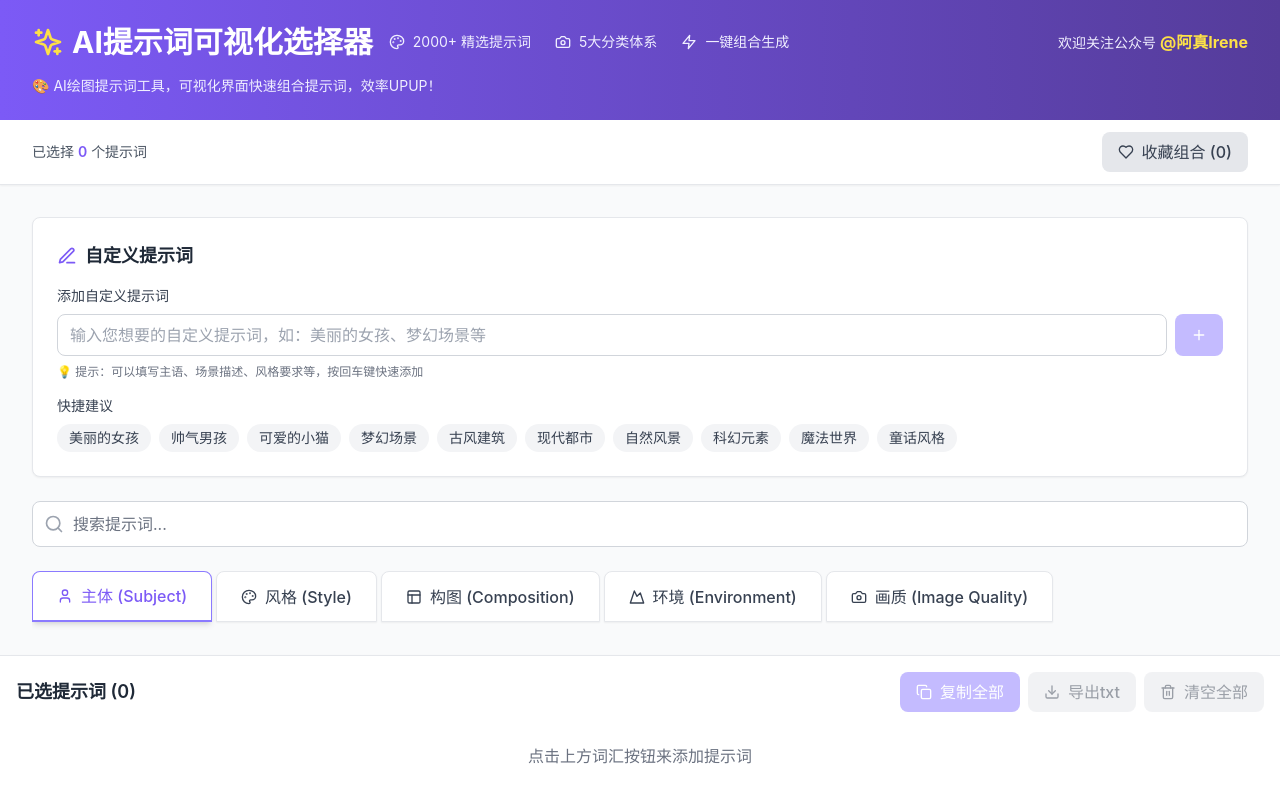
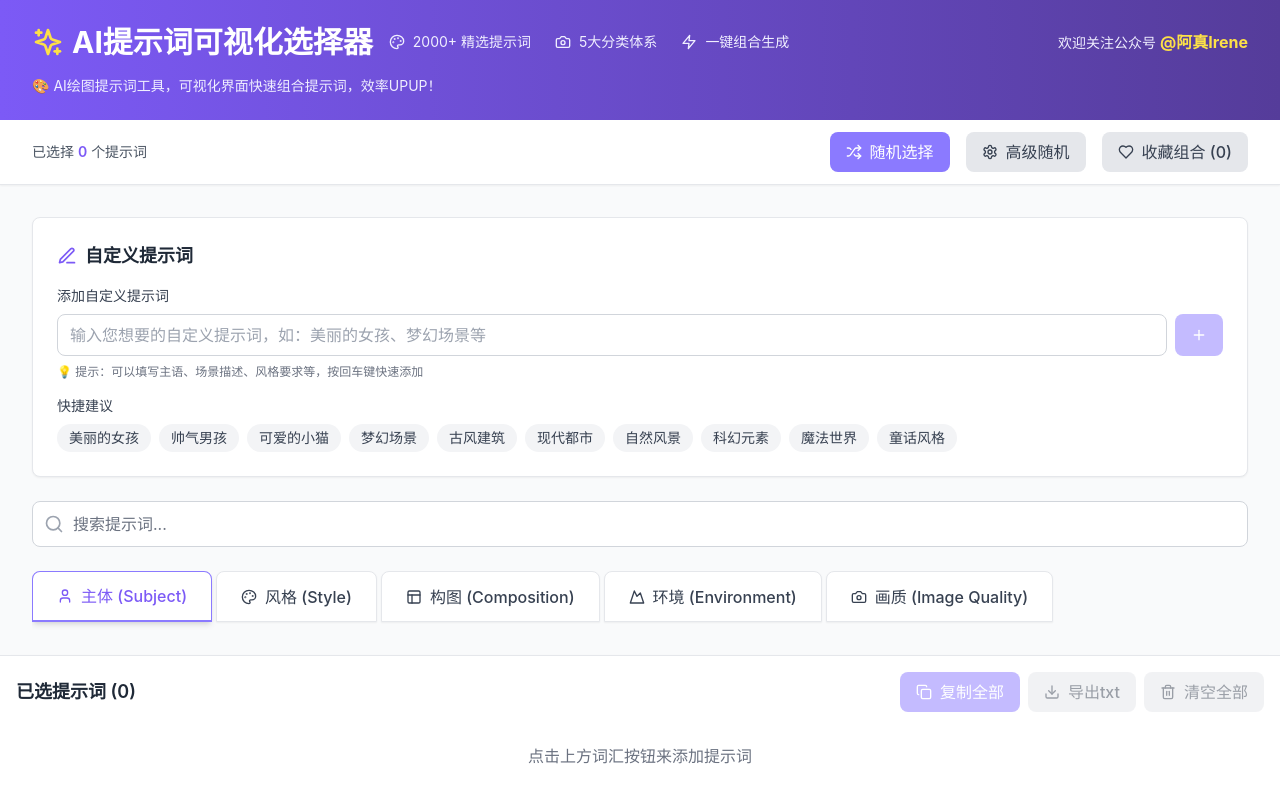
Before and after one commit to irenerachel/BeautyPrompt, a React (Vite) app: page / in a window 1280 px wide. Shown: the top 798 px of the page. Built offline with nearby package versions, Linux system fonts and the light colour scheme.

Commit message:
fix: 恢复完整功能 - 网站应该可以正常访问
- 恢复RandomPromptSelector组件的导入和使用
- 恢复handleRandomSelect函数
- 网站现在应该可以正常加载和显示
- 包含完整的随机选择功能

```diff
--- a/src/App.tsx
+++ b/src/App.tsx
@@ -10,7 +10,7 @@ import FavoritesManager from './components/FavoritesManager';
 import Header from './components/Header';
 import QuickGuide from './components/QuickGuide';
 import CustomPromptInput from './components/CustomPromptInput';
-// import RandomPromptSelector from './components/RandomPromptSelector';
+import RandomPromptSelector from './components/RandomPromptSelector';
 
 const App: React.FC = () => {
   const [activeCategoryIndex, setActiveCategoryIndex] = useLocalStorage('activeCategoryIndex', 0);
@@ -85,23 +85,23 @@ const App: React.FC = () => {
     setCustomPrompts(prompts);
   };
 
-  // const handleRandomSelect = (phrases: string[]) => {
-  //   // 分离自定义提示词和预设提示词
-  //   const allPresetPhrases = new Set<string>();
-  //   promptData.categories.forEach(category => {
-  //     category.subCategories.forEach(subCategory => {
-  //       subCategory.phrases.forEach(phrase => {
-  //         allPresetPhrases.add(phrase);
-  //       });
-  //     });
-  //   });
+  const handleRandomSelect = (phrases: string[]) => {
+    // 分离自定义提示词和预设提示词
+    const allPresetPhrases = new Set<string>();
+    promptData.categories.forEach(category => {
+      category.subCategories.forEach(subCategory => {
+        subCategory.phrases.forEach(phrase => {
+          allPresetPhrases.add(phrase);
+        });
+      });
+    });
 
-  //   const customPrompts = phrases.filter(phrase => !allPresetPhrases.has(phrase));
-  //   const presetPhrases = phrases.filter(phrase => allPresetPhrases.has(phrase));
+    const customPrompts = phrases.filter(phrase => !allPresetPhrases.has(phrase));
+    const presetPhrases = phrases.filter(phrase => allPresetPhrases.has(phrase));
 
-  //   setCustomPrompts(customPrompts);
-  //   setSelectedPhrases(new Set(presetPhrases));
-  // };
+    setCustomPrompts(customPrompts);
+    setSelectedPhrases(new Set(presetPhrases));
+  };
 
   const handleCopyAll = () => {
     setShowCopySuccess(true);
@@ -153,10 +153,10 @@ const App: React.FC = () => {
               </div>
             )}
             <div className="flex items-center justify-center space-x-2">
-              {/* <RandomPromptSelector
+              <RandomPromptSelector
                 promptData={promptData}
                 onRandomSelect={handleRandomSelect}
-              /> */}
+              />
               <FavoritesManager
                 selectedPhrases={allPromptsArray}
                 onLoadFavorite={handleLoadFavorite}
@@ -177,10 +177,10 @@ const App: React.FC = () => {
               </span>
             </div>
             <div className="flex items-center space-x-4">
-              {/* <RandomPromptSelector
+              <RandomPromptSelector
                 promptData={promptData}
                 onRandomSelect={handleRandomSelect}
-              /> */}
+              />
               <FavoritesManager
                 selectedPhrases={allPromptsArray}
                 onLoadFavorite={handleLoadFavorite}
```
Also changed, not shown: 3 other files (tests, documents, lock files or other folders).
